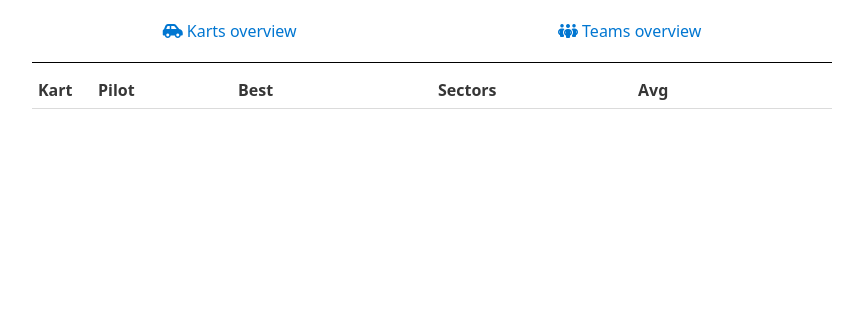
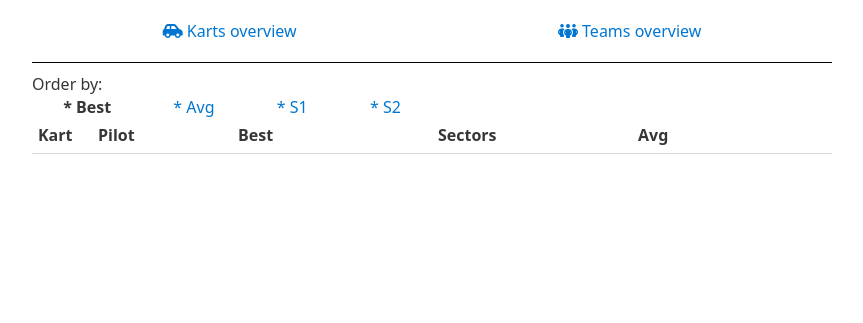
Before and after one commit to azhpushkin/nfs-timings, a Django app: page / in a window 1280 px wide. Shown: the top 323 px of the page, without its empty margins (208-1071 px from the left). Run offline with Django 4.2, Linux system fonts and the light colour scheme; the visitor is signed in with stand-in values (Sample User, id 1); data that the repository does not hold is empty; some libraries are stand-ins or nearby versions.

Commit message:
Add sorting to karts view

```diff
--- a/stats/static/styles.css
+++ b/stats/static/styles.css
@@ -30,3 +30,9 @@ table {
 
     width: 8em;
 }
+
+.sorting-options {
+    display: flex;
+    max-width: 400px;
+    justify-content: space-around;
+}
--- a/stats/templates/kart-details.html
+++ b/stats/templates/kart-details.html
@@ -8,7 +8,7 @@
 
 {% block body %}
     <h3>
-    Stints on <span class="kart-number">{{ kart }}</span>
+    Stints on <a class="kart-number"  href="{% url 'kart-detail' kart %}">{{ kart }}</a>
     </h3>
     <table>
         <thead>
--- a/stats/templates/karts.html
+++ b/stats/templates/karts.html
@@ -7,6 +7,15 @@
 
 
 {% block body %}
+    <div>
+    Order by:
+        <div class="sorting-options">
+            {% if sorting != 'best_lap' %}<a href="{% url 'karts' %}">* Best</a>{% else %}<b>* Best</b>{% endif %}
+            {% if sorting != 'avg_80' %}<a href="{% url 'karts' %}?sort=avg_80">* Avg</a>{% else %}<b>* Avg</b>{% endif %}
+            {% if sorting != 'best_sector_1' %}<a href="{% url 'karts' %}?sort=best_sector_1">* S1</a>{% else %}<b>* S1</b>{% endif %}
+            {% if sorting != 'best_sector_2' %}<a href="{% url 'karts' %}?sort=best_sector_2">* S2</a>{% else %}<b>* S2</b>{% endif %}
+        </div>
+    </div>
     <table>
         <thead>
         <tr>
@@ -27,9 +36,13 @@
                     </a>
                 </td>
                 <td class="pilot-name">{{ stint.pilot|split_pilot }}</td>
-                <td>{{ stint.best_lap|floatformat:3 }}</td>
-                <td>{{ stint.best_sector_1|floatformat:2 }}<br>{{ stint.best_sector_2|floatformat:2 }}</td>
-                <td>{{ stint.avg_80|floatformat:3 }}</td>
+                <td {% if sorting == 'best_lap' %}style="font-weight: bold;"{% endif %}>{{ stint.best_lap|floatformat:3 }}</td>
+                <td>
+                    <span {% if sorting == 'best_sector_1' %}style="font-weight: bold;"{% endif %}>s1 - {{ stint.best_sector_1|floatformat:2 }}</span>
+                    <br>
+                    <span {% if sorting == 'best_sector_2' %}style="font-weight: bold;"{% endif %}>s2 - {{ stint.best_sector_2|floatformat:2 }}</span>
+                </td>
+                <td {% if sorting == 'avg_80' %}style="font-weight: bold;"{% endif %}>{{ stint.avg_80|floatformat:3 }}</td>
             </tr>
         {% endfor %}
 
--- a/stats/views.py
+++ b/stats/views.py
@@ -13,11 +13,16 @@ class IndexView(LoginRequiredMixin, TemplateView):
     template_name = "karts.html"
 
     def get_context_data(self, **kwargs):
+        sorting = self.request.GET.get('sort', 'best_lap')
+        if sorting not in ('best_lap', 'avg_80', 'best_sector_1', 'best_sector_2'):
+            raise Exception('Bad sorting!')
+
         best_stints = StintInfo.objects.annotate(
-            best_stint=RawSQL('ROW_NUMBER() OVER(partition by kart ORDER BY best_lap)', ())).order_by('best_lap')
+            best_stint=RawSQL(f'ROW_NUMBER() OVER(partition by kart ORDER BY {sorting})', ())).order_by(sorting)
         best_stints = [s for s in best_stints if s.best_stint == 1]
 
         return {
+            'sorting': sorting,
             'stints': best_stints
         }
 
```
